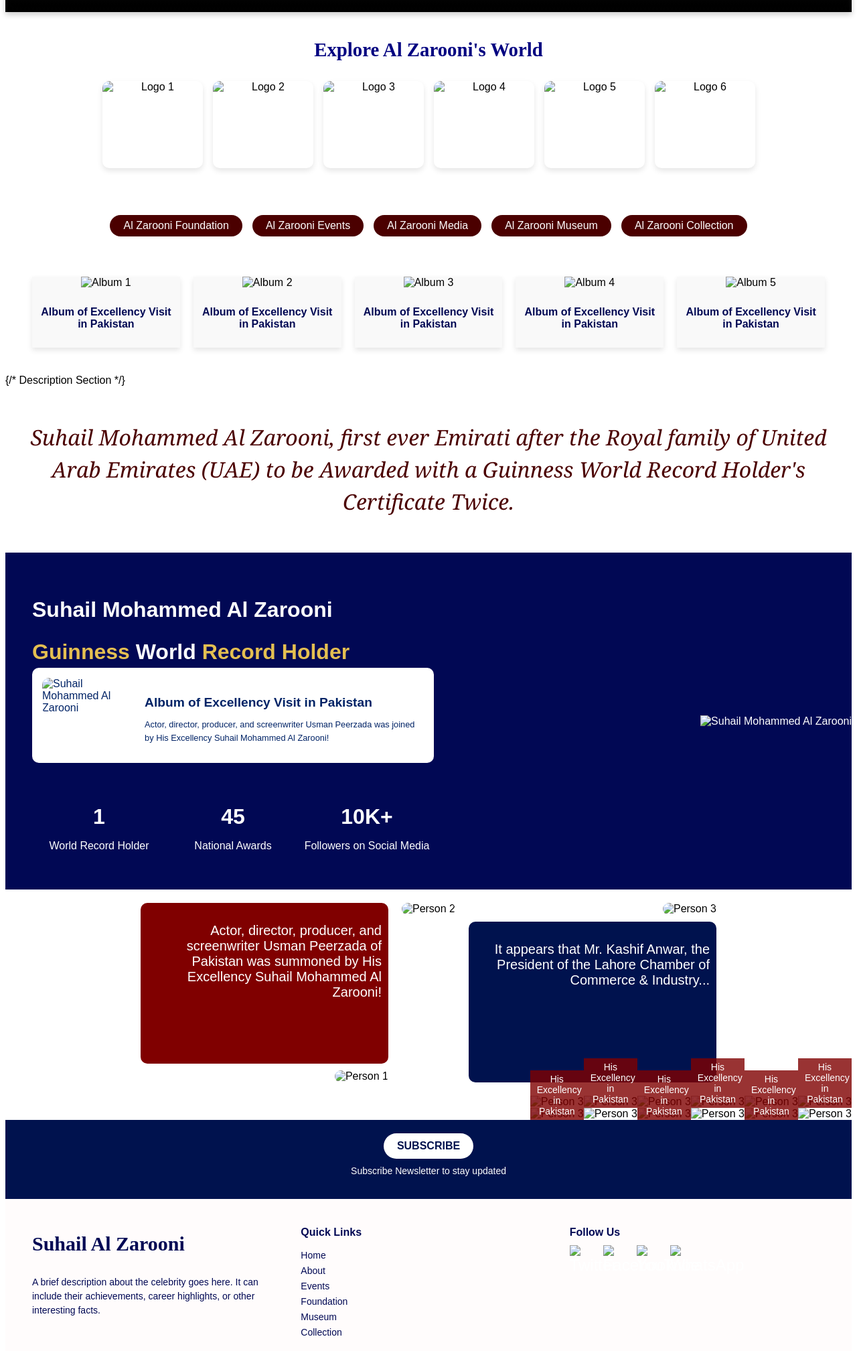
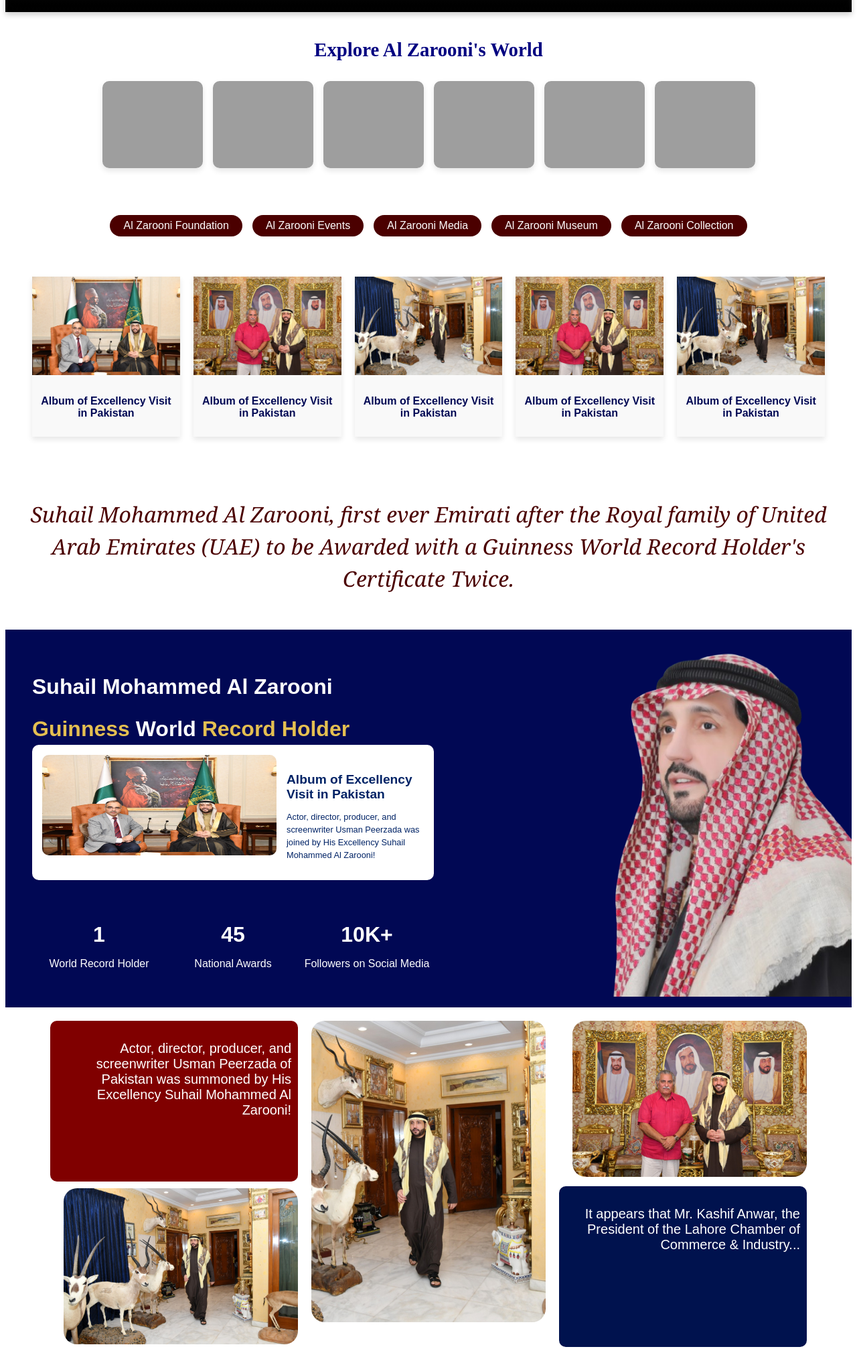
Before and after one commit to hadi0786/MohammadSuhailAlZarooni, a plain HTML site: page index.html in a window 1280 px wide. Shown: the part 702-2719 px from the top of the page at 67% size. Drawn offline with Linux system fonts and the light colour scheme; the site is published under a folder, as on GitHub Pages, so addresses that start at the root find nothing; grey boxes are pictures that could not be loaded.

Commit message:
first commit

```diff
--- a/index.html
+++ b/index.html
@@ -784,7 +784,7 @@
   <div>
     <div class="navbar">
       <div class="navbar-left">
-        <img src="/logo.png" alt="Logo" class="logo" />
+        <img src="logo.png" alt="Logo" class="logo" />
       </div>
       <div class="navbar-middle">
         <div class="navbar-title">Suhail Mohammad Al Zarooni</div>
@@ -801,13 +801,13 @@
       <div class="navbar-right">
         <button class="subscribe-button">SUBSCRIBE</button>
         <span class="notification-icon">
-          <img src="/notification-bell.png" alt="Notifications" />
+          <img src="notification-bell.png" alt="Notifications" />
         </span>
       </div>
     </div>
     <div class="video-container">
       <video class="intro-video" controls autoPlay muted loop>
-        <source src="/video.mp4" type="video/mp4" />
+        <source src="video.mp4" type="video/mp4" />
         Your browser does not support the video tag.
       </video>
     </div>
@@ -815,12 +815,12 @@
       <h2 class="logo-section-title">Explore Al Zarooni's World</h2>
       <div class="logo-slider">
         <div class="logo-container">
-          <img src="/Al zaroni events.png" alt="Logo 1" class="logo-item" />
-          <img src="/Al zarooi Foundationn.png" alt="Logo 2" class="logo-item" />
-          <img src="/Al zarooi House Dubai fainal 2023.png" alt="Logo 3" class="logo-item" />
-          <img src="/Al Zarooni Museum small.png" alt="Logo 4" class="logo-item" />
-          <img src="/Suhail AL Zarooni Collection.png" alt="Logo 5" class="logo-item" />
-          <img src="/Suhail AL Zarooni Media.png" alt="Logo 6" class="logo-item" />
+          <img src="Al zaroni events.png" alt="Logo 1" class="logo-item" />
+          <img src="Al zarooi Foundationn.png" alt="Logo 2" class="logo-item" />
+          <img src="Al zarooi House Dubai fainal 2023.png" alt="Logo 3" class="logo-item" />
+          <img src="Al Zarooni Museum small.png" alt="Logo 4" class="logo-item" />
+          <img src="Suhail AL Zarooni Collection.png" alt="Logo 5" class="logo-item" />
+          <img src="Suhail AL Zarooni Media.png" alt="Logo 6" class="logo-item" />
         </div>
       </div>
     </div>
@@ -837,28 +837,27 @@
 <div class="album-section">
   <div class="album-container">
     <div class="album-card">
-      <img src="/album1.jpg" alt="Album 1" class="album-image" />
+      <img src="album1.jpg" alt="Album 1" class="album-image" />
       <p class="album-title">Album of Excellency Visit in Pakistan</p>
     </div>
     <div class="album-card">
-      <img src="/album2.jpg" alt="Album 2" class="album-image" />
+      <img src="album2.jpg" alt="Album 2" class="album-image" />
       <p class="album-title">Album of Excellency Visit in Pakistan</p>
     </div>
     <div class="album-card">
-      <img src="/album3.jpg" alt="Album 3" class="album-image" />
+      <img src="album3.jpg" alt="Album 3" class="album-image" />
       <p class="album-title">Album of Excellency Visit in Pakistan</p>
     </div>
     <div class="album-card">
-      <img src="/album2.jpg" alt="Album 4" class="album-image" />
+      <img src="album2.jpg" alt="Album 4" class="album-image" />
       <p class="album-title">Album of Excellency Visit in Pakistan</p>
     </div>
     <div class="album-card">
-      <img src="/album3.jpg" alt="Album 5" class="album-image" />
+      <img src="album3.jpg" alt="Album 5" class="album-image" />
       <p class="album-title">Album of Excellency Visit in Pakistan</p>
     </div>
   </div>
 </div>
-      {/* Description Section */}
       <div class="description-section">
       <p class="description-text">
         Suhail Mohammed Al Zarooni, first ever Emirati after the Royal family
@@ -875,7 +874,7 @@
       <div class="stat-card">
         <div class="card-img">
           <img
-            src="/album1.jpg"
+            src="album1.jpg"
             alt="Suhail Mohammed Al Zarooni"
             class="card-img"
           />
@@ -905,7 +904,7 @@
     </div>
     <div class="right-section">
       <img
-        src="/zarooni.png"
+        src="zarooni.png"
         alt="Suhail Mohammed Al Zarooni"
         class="right-img"
       />
@@ -921,7 +920,7 @@
     </div>
     <div>
     <img
-        src="/album3.jpg"
+        src="album3.jpg"
         alt="Person 1"
         class="card-image"
       />
@@ -930,7 +929,7 @@
 
     <div class="Middle-card">
       <img
-        src="/album4.png"
+        src="album4.png"
         alt="Person 2"
         class="middle"
       />
@@ -938,7 +937,7 @@
 <div class="right-card">
     <div>
     <img
-        src="/album2.jpg"
+        src="album2.jpg"
         alt="Person 3"
         class="card-image"
       />
@@ -955,39 +954,39 @@
 <div class="section-row">
 <div>
     <img
-        src="/1.png"
+        src="1.png"
         alt="Person 3"
       />
     </div>
     <div>
     <img
-        src="/2.png"
+        src="2.png"
         alt="Person 3"
       />
       <div class="card-title">His Excellency in Pakistan</div>
     </div>
     <div>
     <img
-        src="/1.png"
+        src="1.png"
         alt="Person 3"
       />
     </div>
     <div>
     <img
-        src="/2.png"
+        src="2.png"
         alt="Person 3"
       />
       <div class="card-title">His Excellency in Pakistan</div>
     </div>
     <div>
     <img
-        src="/1.png"
+        src="1.png"
         alt="Person 3"
       />
     </div>
     <div>
     <img
-        src="/2.png"
+        src="2.png"
         alt="Person 3"
       />
               <div class="card-title">His Excellency in Pakistan</div>
@@ -997,40 +996,40 @@
 <div class="section-row">
 <div>
     <img
-        src="/2.png"
+        src="2.png"
         alt="Person 3"
       />
             <div class="card-title">His Excellency in Pakistan</div>
     </div>
     <div>
     <img
-        src="/1.png"
+        src="1.png"
         alt="Person 3"
       />
     </div>
     <div>
     <img
-        src="/2.png"
+        src="2.png"
         alt="Person 3"
       />
             <div class="card-title">His Excellency in Pakistan</div>
     </div>
     <div>
     <img
-        src="/1.png"
+        src="1.png"
         alt="Person 3"
       />
     </div>
     <div>
     <img
-        src="/2.png"
+        src="2.png"
         alt="Person 3"
       />
       <div class="card-title">His Excellency in Pakistan</div>
     </div>
     <div>
     <img
-        src="/1.png"
+        src="1.png"
         alt="Person 3"
       />
     </div>
@@ -1070,16 +1069,16 @@
 <h4 class="footer-heading">Follow Us</h4>
 <div class="footer-socials">
   <a href="#twitter" class="social-icon">
-    <img src="/3.png" alt="Twitter" />
+    <img src="3.png" alt="Twitter" />
   </a>
   <a href="#facebook" class="social-icon">
-    <img src="/4.png" alt="Facebook" />
+    <img src="4.png" alt="Facebook" />
   </a>
   <a href="#youtube" class="social-icon">
-    <img src="/5.png" alt="YouTube" />
+    <img src="5.png" alt="YouTube" />
   </a>
   <a href="#whatsapp" class="social-icon">
-    <img src="/6.png" alt="WhatsApp" />
+    <img src="6.png" alt="WhatsApp" />
   </a>
 </div>
 
```
